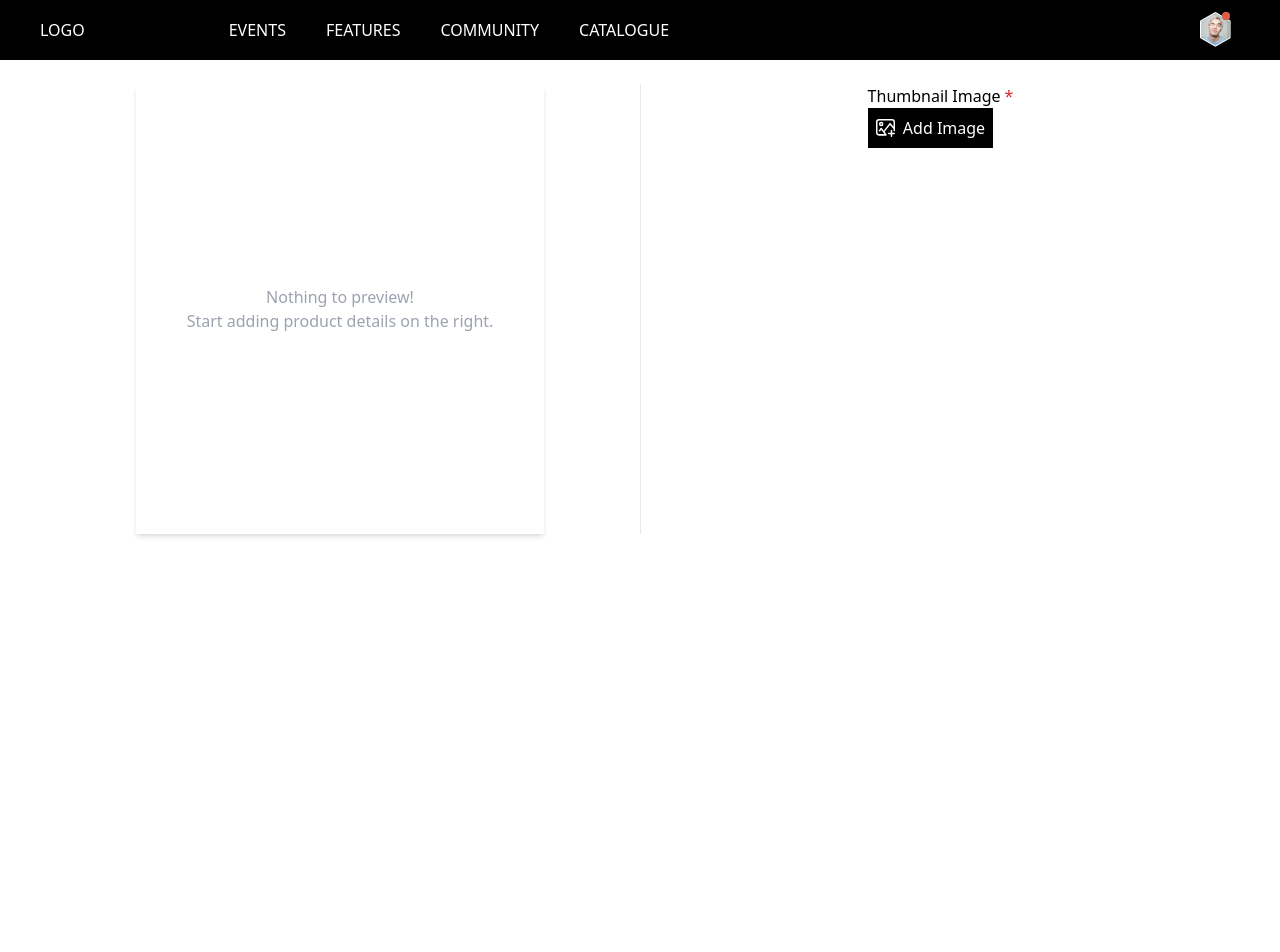
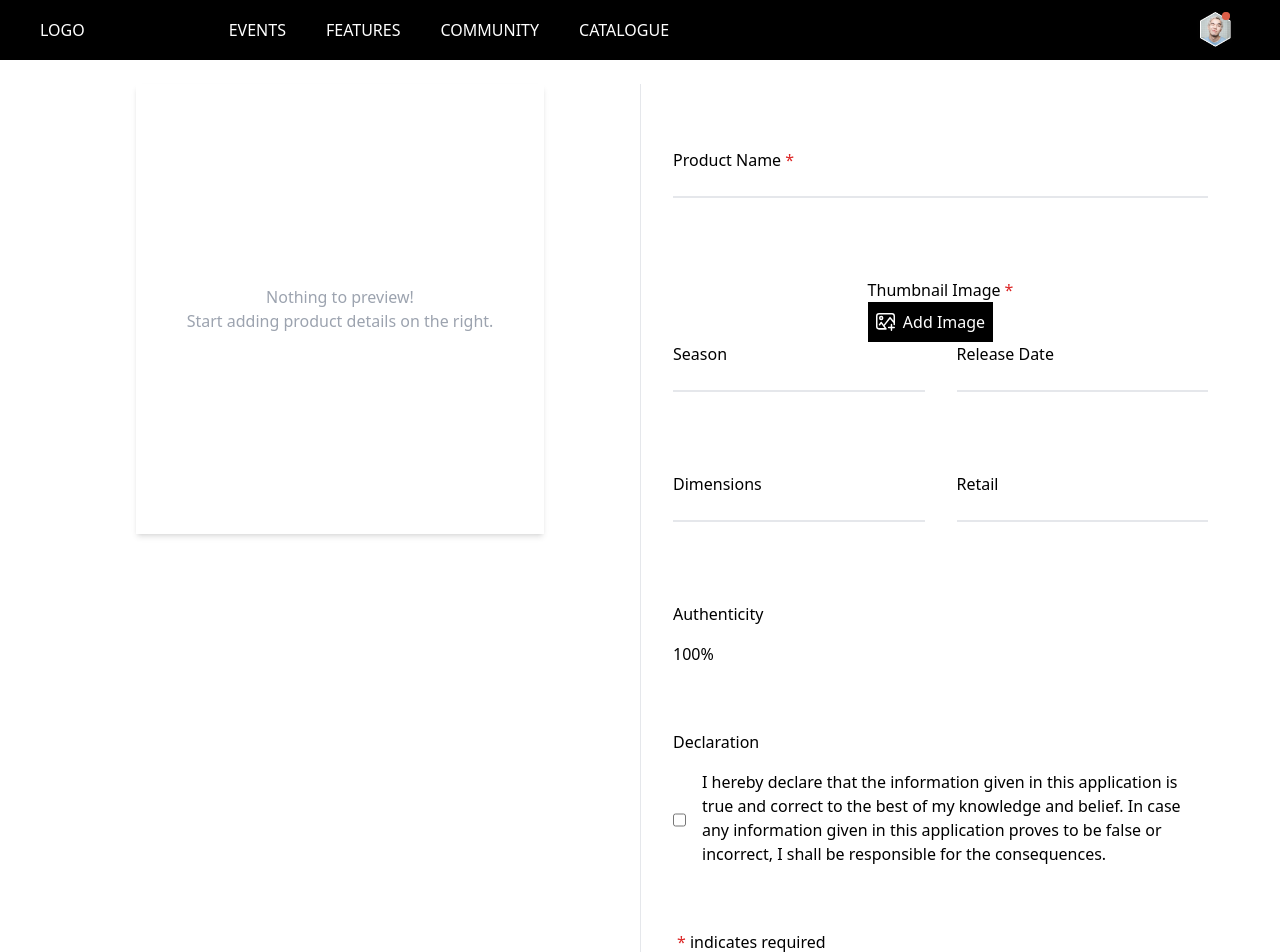
Before and after one commit to verenaseverina/seller-dashboard-test, a Next.js app: page / in a window 1280 px wide. Shown: the top 952 px of the page. Before the commit the page ends 800 px from the top, so only its background shows below. Built offline with nearby package versions, Linux system fonts and the light colour scheme.

Commit message:
Initialize form field

```diff
--- a/components/ImagePreview.tsx
+++ b/components/ImagePreview.tsx
@@ -8,7 +8,7 @@ type Props = {
 
 const ImagePreview = (props: Props) => {
   return (
-    <div className="img-preview-container flex flex-col items-center justify-center text-center shadow-md">
+    <div className="h-fit img-preview-container flex flex-col items-center justify-center text-center shadow-md">
       {
         props.imgValue ? (
           <>
--- /dev/null
+++ b/components/Input.tsx
@@ -0,0 +1,29 @@
+import React from 'react'
+
+type Props = {
+  label: string;
+  placeholder?: string;
+  value?: string;
+  required?: boolean;
+  onChange?: (val) => void;
+}
+
+const Input = ({
+  required = false,
+  ...props
+}: Props) => (
+  <div className="w-full mb-20">
+    <p className="font-medium">{props.label}
+      {required && (<span className="ml-1 text-red-600">*</span>) }
+    </p>
+    <input
+      type="text"
+      value={props.value}
+      placeholder={props.placeholder}
+      className="mt-0 block w-full text-gray-400 px-0.5 border-0 border-b-2 border-gray-200 focus:ring-0 focus:border-black"
+      onChange={props.onChange}
+    />
+  </div>
+)
+
+export default Input
--- a/pages/index.tsx
+++ b/pages/index.tsx
@@ -2,9 +2,12 @@ import React, { useState } from 'react'
 import Layout from '../components/Layout'
 import ImagePreview from '../components/ImagePreview'
 import UploadThumbnail from '../components/UploadThumbnail'
+import Input from '../components/Input'
 
 const IndexPage = () => {
   const [imageUrl, setImageUrl] = useState<string>('');
+  const [productName, setProductName] = useState<string>('');
+  const [priceValue, setPriceValue] = useState<string>('');
 
   return (
     <Layout>
@@ -12,14 +15,60 @@ const IndexPage = () => {
         <div className="flex justify-center">
           <ImagePreview
             imgValue={imageUrl}
+            nameValue={productName}
+            priceValue={priceValue}
           />
         </div>
-        <div className="flex justify-center">
+        <div className="flex flex-col items-center px-8 py-16">
+          <Input
+            label="Product Name"
+            value={productName}
+            required={true}
+            onChange={(e) => setProductName(e.target.value)}
+          />
           <UploadThumbnail
             label="Thumbnail Image"
             value={imageUrl}
             onChange={(url) => setImageUrl(url)}
           />
+          <div className="grid grid-cols-2 w-full gap-8">
+            <Input
+              label="Season"
+            />
+            <Input
+              label="Release Date"
+            />
+          </div>
+          <div className="grid grid-cols-2 w-full gap-8">
+            <Input
+              label="Dimensions"
+            />
+            <Input
+              label="Retail"
+              value={priceValue}
+              onChange={(e) => setPriceValue(e.target.value)}
+            />
+          </div>
+          <div className="w-full mb-16">
+            <p className="font-medium mb-4">Authenticity</p>
+            <p className="font-thin">100%</p>
+          </div>
+          <div className="w-full mb-16">
+            <p className="font-medium mb-4">Declaration</p>
+            <div className="flex gap-4">
+              <input type="checkbox"
+                className="border-gray-300 border-2 text-black focus:border-gray-300 focus:ring-black mt-1"
+              />
+              <p className="font-thin">I hereby declare that the information given in this application is true and correct to the best of my knowledge and belief. In case any information given in this application proves to be false or incorrect, I shall be responsible for the consequences.</p>
+            </div>
+          </div>
+          <div className="w-full mb-16">
+            <p><span className="ml-1 text-red-600">*</span> indicates required</p>
+          </div>
+          <div className="flex justify-end w-full gap-6">
+            <button className="border border-black w-24 h-10">Cancel</button>
+            <button className="bg-black text-white w-24 h-10">Publish</button>
+          </div>
         </div>
       </div>
     </Layout>
```
